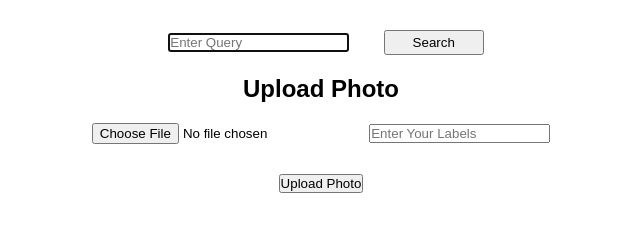
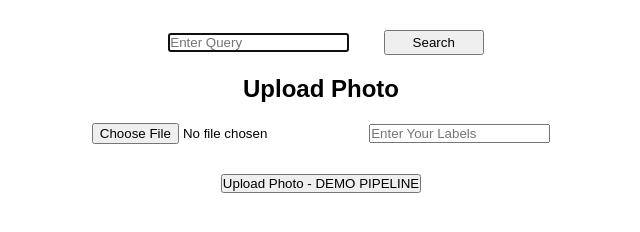
Before and after one commit to AlperMumcular/SmartPhotoAlbum-frontend, a plain HTML site: page index.html in a window 1280 px wide. Shown: the whole page, without its empty margins (319-959 px from the left). Drawn offline with Linux system fonts and the light colour scheme.

Commit message:
Update index.html

```diff
--- a/index.html
+++ b/index.html
@@ -43,7 +43,7 @@
                 <input type="file" id="uploaded_file" name="filename" accept="image/*">
                 <input type="text" id="custom_labels" name="custom_labels" placeholder="Enter Your Labels">
             </form>
-            <button id="upload_files" onclick="uploadPhoto()">Upload Photo</button>
+            <button id="upload_files" onclick="uploadPhoto()">Upload Photo   -    DEMO PIPELINE</button>
         </center>
     </body>
 </html>
```
